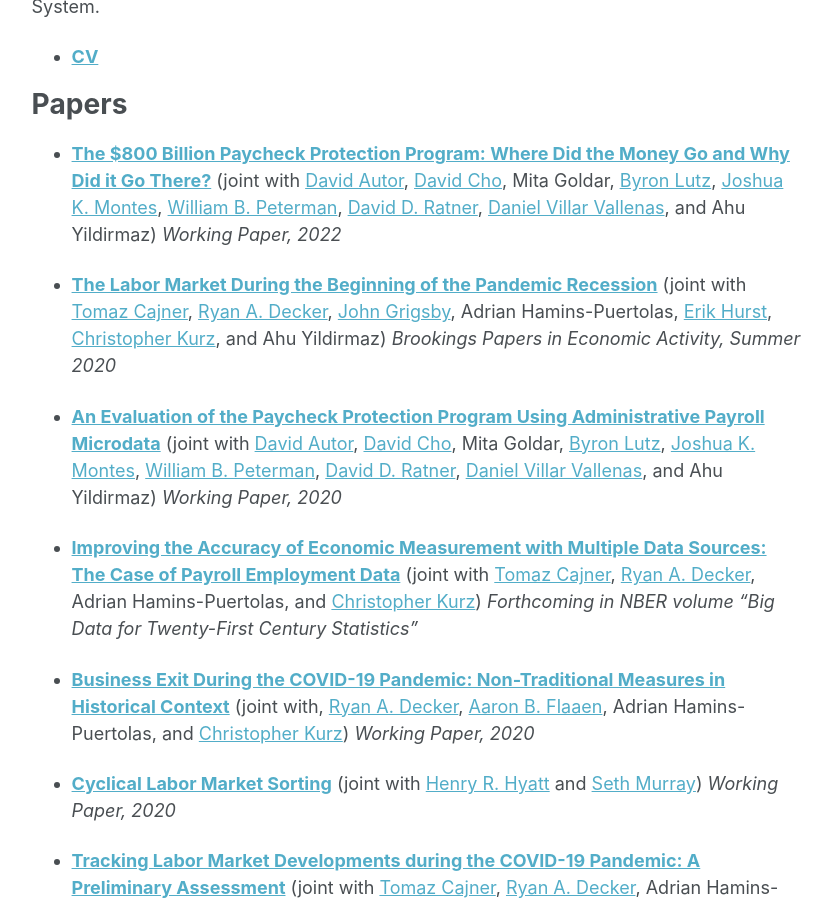
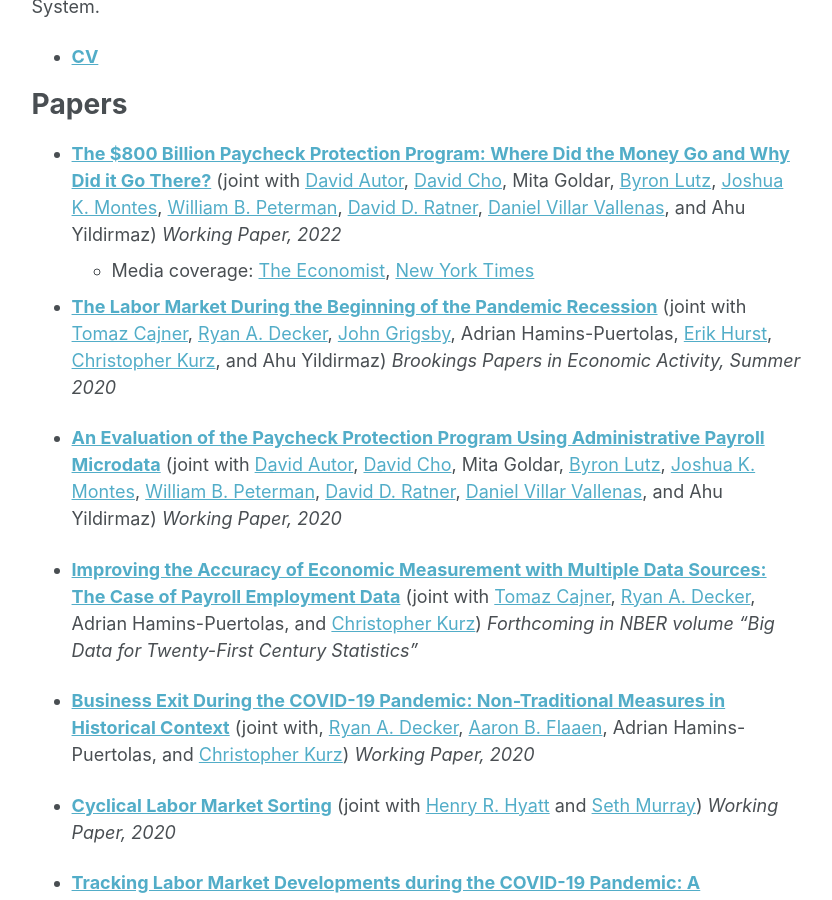
Before and after one commit to ldcrane/ldcrane.github.io, a Jekyll site: the page built from _pages/about.md, in a window 1280 px wide and 900 px high, scrolled down 895 px. Shown: the whole window, without its empty margins (250-1082 px from the left). Built offline with Jekyll 4.4.1, drawn with Linux system fonts in a browser that asks for light colours.

Commit message:
Update about.md

```diff
--- a/_pages/about.md
+++ b/_pages/about.md
@@ -22,6 +22,7 @@
 ======
 
 - [**The $800 Billion Paycheck Protection Program: Where Did the Money Go and Why Did it Go There?**](https://www.nber.org/papers/w29669) (joint with [David Autor](https://economics.mit.edu/faculty/dautor), [David Cho](https://www.david-cho.com/), Mita Goldar, [Byron Lutz](https://sites.google.com/view/byron-lutz/home), [Joshua K. Montes](https://sites.google.com/site/joshuamontes/), [William B. Peterman](http://williampeterman.com/), [David D. Ratner](https://sites.google.com/site/ddratner/), [Daniel Villar Vallenas](https://www.federalreserve.gov/econres/daniel-villar-vallenas.htm), and Ahu Yildirmaz) *Working Paper, 2022*
+  - Media coverage: [The Economist](https://www.economist.com/graphic-detail/2022/01/31/americas-covid-job-saving-programme-gave-most-of-its-cash-to-the-rich), [New York Times](https://www.nytimes.com/2022/02/01/business/paycheck-protection-program-costs.html)
 
 - [**The Labor Market During the Beginning of the Pandemic Recession**](https://www.brookings.edu/wp-content/uploads/2020/06/SU20_S1_Cajner-et-al._-combined.pdf) (joint with [Tomaz Cajner](https://sites.google.com/site/cajner/), [Ryan A. Decker](https://www.rdecker.net/), [John Grigsby](https://sites.google.com/view/john-grigsby/), Adrian Hamins-Puertolas, [Erik Hurst](https://erikhurst.com/), [Christopher Kurz](https://www.federalreserve.gov/econres/christopher-j-kurz.htm), and Ahu Yildirmaz) *Brookings Papers in Economic Activity, Summer 2020*
 
```
